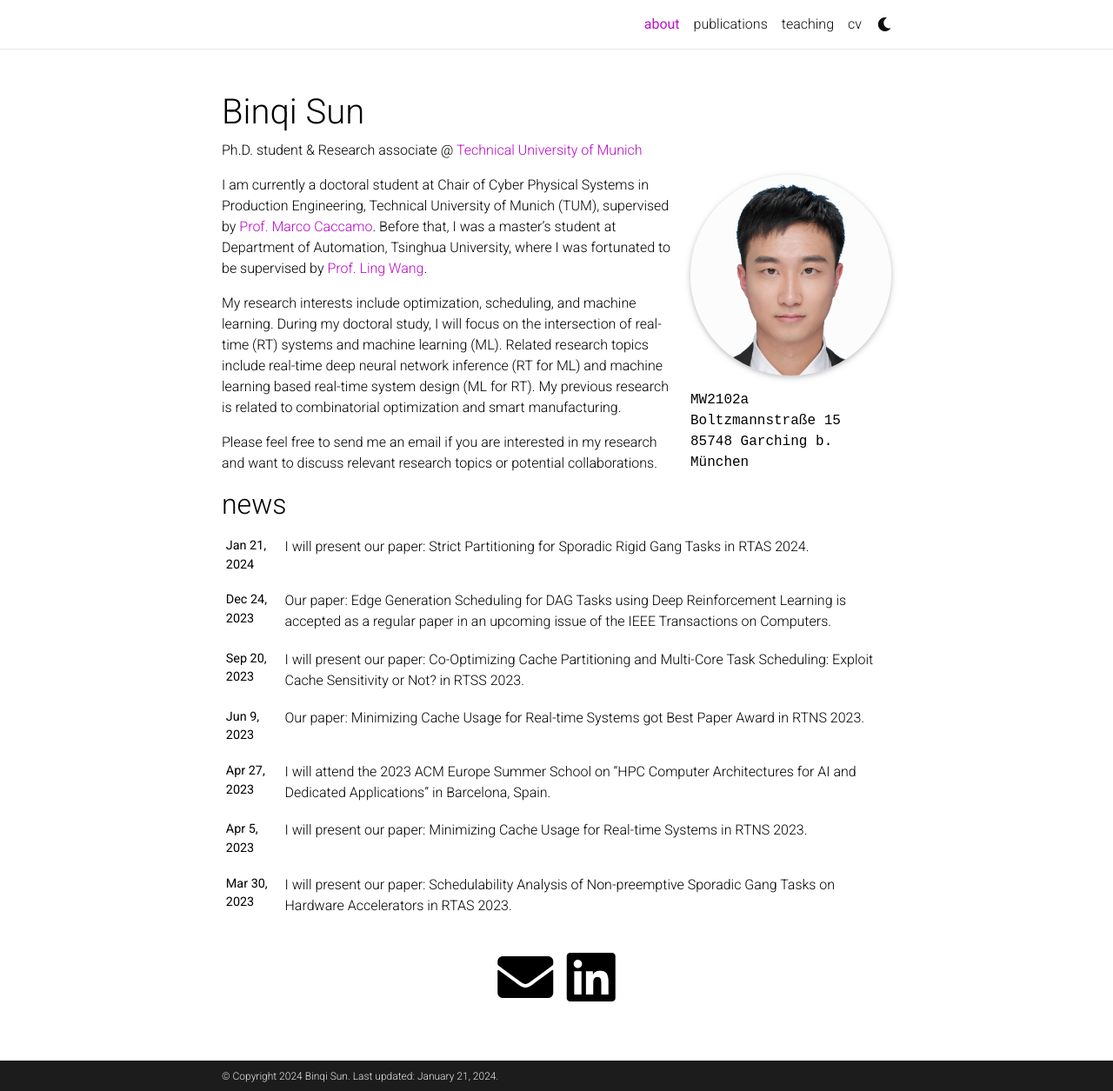
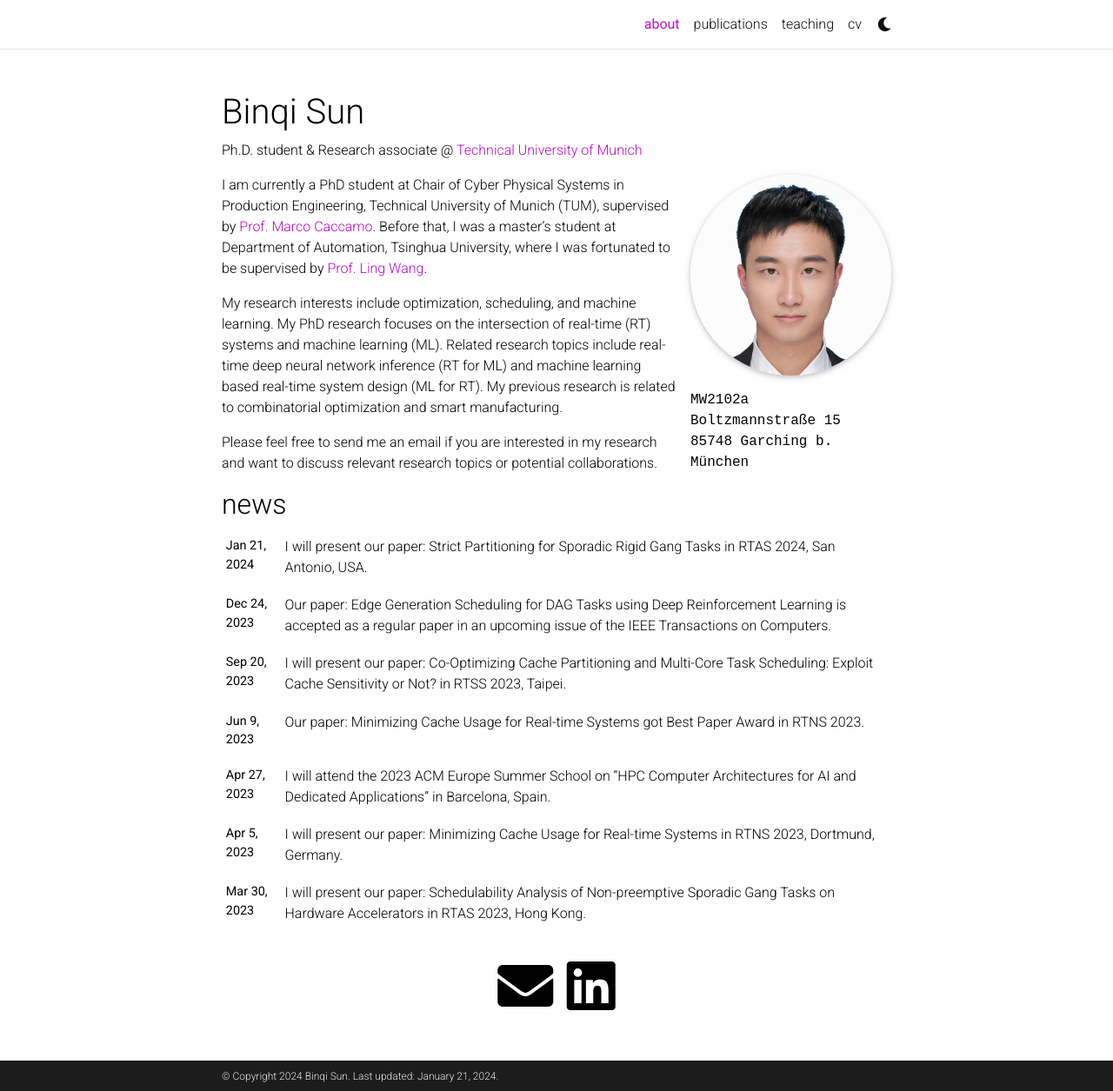
Before and after one commit to binqi-sun/binqi-sun.github.io, a Jekyll site: the page built from _pages/about.md, in a window 1280 px wide and 1255 px high. Shown: the whole window at 87% size. Built offline with Jekyll 4.4.1, drawn with Linux system fonts in a browser that asks for light colours; full-size pictures stand in for the smaller copies a plugin makes; comment, search, counter and statistics services are not loaded; a style sheet for code colours, icons or effects is not loaded.

Commit message:
update about and news

```diff
--- a/_pages/about.md
+++ b/_pages/about.md
@@ -19,9 +19,9 @@ selected_papers: false # includes a list of papers marked as "selected={true}"
 social: true  # includes social icons at the bottom of the page
 ---
 
-I am currently a doctoral student at Chair of Cyber Physical Systems in Production Engineering, Technical University of Munich (TUM), supervised by [Prof. Marco Caccamo](https://rtsl.cps.mw.tum.de/personal_page/mcaccamo/). Before that, I was a master's student at Department of Automation, Tsinghua University, where I was fortunated to be supervised by [Prof. Ling Wang](https://scholar.google.com/citations?user=lC7bVMwAAAAJ&hl=en&oi=ao).
+I am currently a PhD student at Chair of Cyber Physical Systems in Production Engineering, Technical University of Munich (TUM), supervised by [Prof. Marco Caccamo](https://rtsl.cps.mw.tum.de/personal_page/mcaccamo/). Before that, I was a master's student at Department of Automation, Tsinghua University, where I was fortunated to be supervised by [Prof. Ling Wang](https://scholar.google.com/citations?user=lC7bVMwAAAAJ&hl=en&oi=ao).
 
-My research interests include optimization, scheduling, and machine learning. During my doctoral study, I will focus on the intersection of real-time (RT) systems and machine learning (ML). Related research topics include real-time deep neural network inference (RT for ML) and machine learning based real-time system design (ML for RT). My previous research is related to combinatorial optimization and smart manufacturing.
+My research interests include optimization, scheduling, and machine learning. My PhD research focuses on the intersection of real-time (RT) systems and machine learning (ML). Related research topics include real-time deep neural network inference (RT for ML) and machine learning based real-time system design (ML for RT). My previous research is related to combinatorial optimization and smart manufacturing.
 
 Please feel free to send me an email if you are interested in my research and want to discuss relevant research topics or potential collaborations.
 
```
Also changed, not shown: _news/2023_rtas.md (+1 -1 lines), _news/2023_rtns.md (+1 -1 lines), _news/2023_rtss.md (+1 -1 lines), _news/2024_rtas.md (+1 -1 lines).
